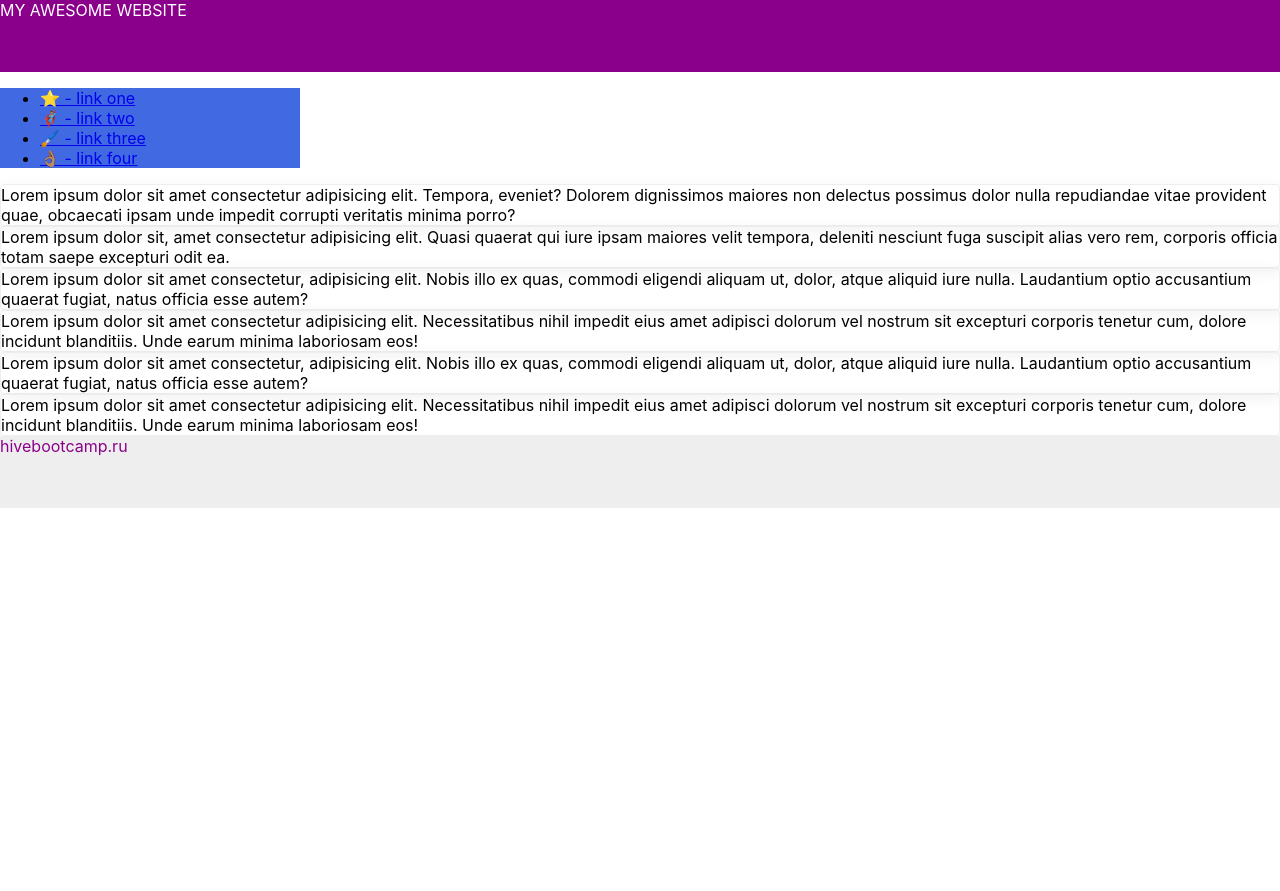
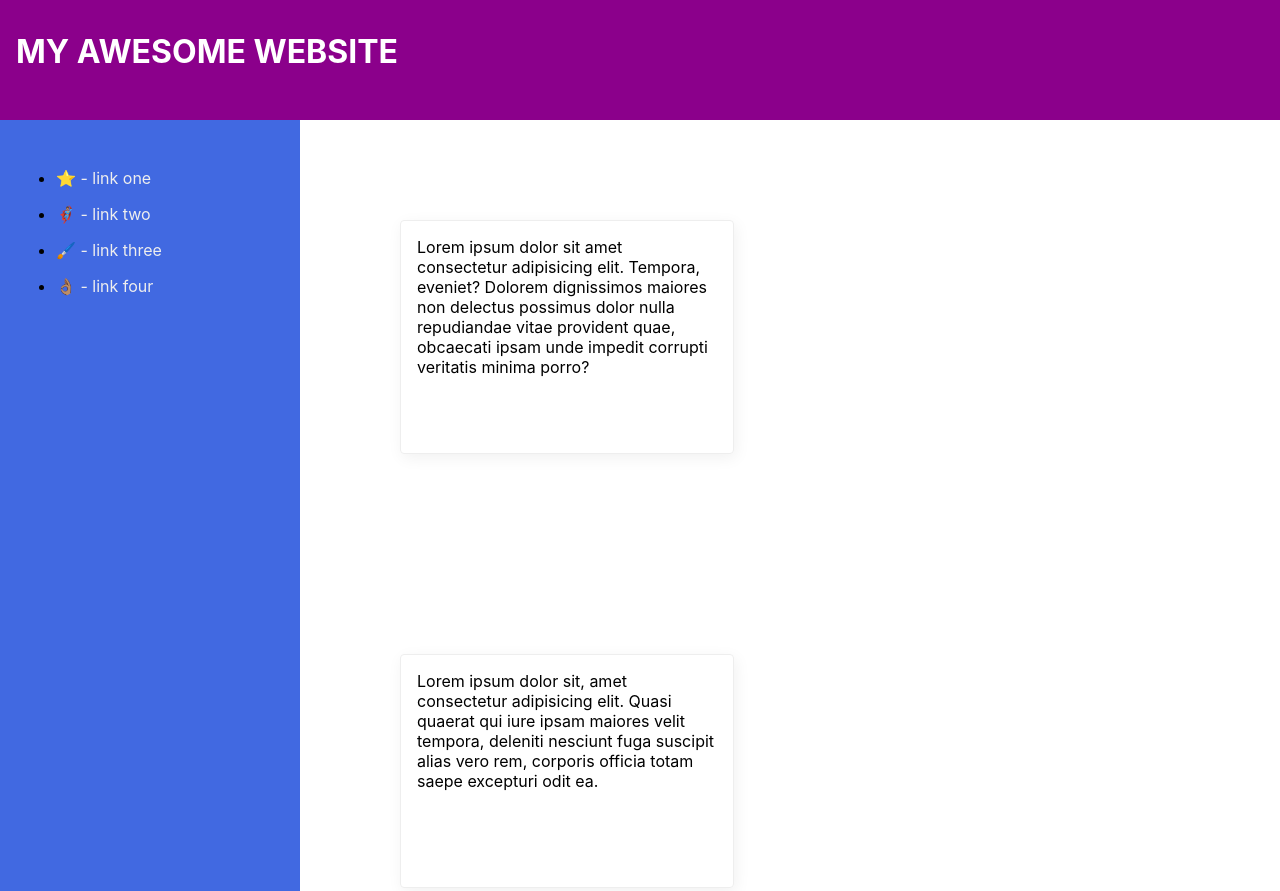
Before and after one commit to AliAkhaev/2work, a plain HTML site: page 06-flex-layout-2/index.html in a window 1280 px wide. Shown: the top 891 px of the page. Before the commit the page ends 800 px from the top, so only its background shows below. Drawn offline with Linux system fonts and the light colour scheme.

Commit message:
закончил

```diff
--- a/06-flex-layout-2/index.html
+++ b/06-flex-layout-2/index.html
@@ -8,10 +8,10 @@
     <link rel="stylesheet" href="style.css">
   </head>
   <body>
-    <div class="header">
-      MY AWESOME WEBSITE
+    <div class="header"><strong>
+      MY AWESOME WEBSITE </strong>
     </div>
-
+    <div class="con">
     <div class="sidebar">
       <ul>
         <li><a href="#">⭐ - link one</a></li>
@@ -20,14 +20,15 @@
         <li><a href="#">👌🏽 - link four</a></li>
       </ul>
     </div>
-
+    <div class="cont">
     <div class="card">Lorem ipsum dolor sit amet consectetur adipisicing elit. Tempora, eveniet? Dolorem dignissimos maiores non delectus possimus dolor nulla repudiandae vitae provident quae, obcaecati ipsam unde impedit corrupti veritatis minima porro?</div>
     <div class="card">Lorem ipsum dolor sit, amet consectetur adipisicing elit. Quasi quaerat qui iure ipsam maiores velit tempora, deleniti nesciunt fuga suscipit alias vero rem, corporis officia totam saepe excepturi odit ea.</div>
     <div class="card">Lorem ipsum dolor sit amet consectetur, adipisicing elit. Nobis illo ex quas, commodi eligendi aliquam ut, dolor, atque aliquid iure nulla. Laudantium optio accusantium quaerat fugiat, natus officia esse autem?</div>
     <div class="card">Lorem ipsum dolor sit amet consectetur adipisicing elit. Necessitatibus nihil impedit eius amet adipisci dolorum vel nostrum sit excepturi corporis tenetur cum, dolore incidunt blanditiis. Unde earum minima laboriosam eos!</div>
     <div class="card">Lorem ipsum dolor sit amet consectetur, adipisicing elit. Nobis illo ex quas, commodi eligendi aliquam ut, dolor, atque aliquid iure nulla. Laudantium optio accusantium quaerat fugiat, natus officia esse autem?</div>
     <div class="card">Lorem ipsum dolor sit amet consectetur adipisicing elit. Necessitatibus nihil impedit eius amet adipisci dolorum vel nostrum sit excepturi corporis tenetur cum, dolore incidunt blanditiis. Unde earum minima laboriosam eos!</div>
-
+    </div>
+    </div>
     <div class="footer">
       hivebootcamp.ru
     </div>
--- a/06-flex-layout-2/style.css
+++ b/06-flex-layout-2/style.css
@@ -8,6 +8,9 @@ body {
   height: 72px;
   background: darkmagenta;
   color: white;
+  padding: 16px;
+  font-size: 32px;
+  padding-top: 32px;
 }
 
 .footer {
@@ -20,10 +23,45 @@ body {
   width: 300px;
   background: royalblue;
   box-sizing: border-box;
+  padding-right: 300px;
+  height: 100vh;
+  display: flex;
+  padding: 16px;
 }
 
 .card {
   border: 1px solid #eee;
   box-shadow: 2px 4px 16px rgba(0,0,0,.06);
   border-radius: 4px;
+  width: 300px;
+  height: 200px;
+  display: flex;
+  margin: 100px;
+  padding: 16px;
 }
+.con{
+  display: flex;
+  flex-direction: row;
+}
+
+.cont{
+  display: flex;
+  flex-direction: row;
+  flex-wrap: wrap;
+  flex-grow: 2;
+  align-items: center;
+  width: 900px;
+  height: 900px;
+}
+
+.contr{
+  display: flex;
+  flex-direction: row;
+}
+
+a{
+  color: #eee;
+  text-decoration: none;
+  display: flex;
+  padding-top: 16px;
+}
```
